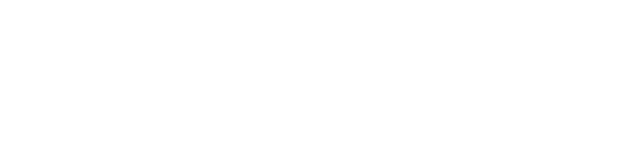
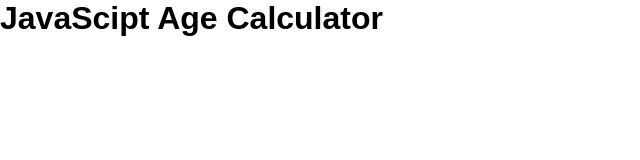
Before and after one commit to HassanEhsani/Age-Calculator, a plain HTML site: page index.html in a window 1280 px wide. Shown: the whole page, without its empty margins (0-640 px from the left). Drawn offline with Linux system fonts and the light colour scheme.

Commit message:
Start the project

```diff
--- a/index.html
+++ b/index.html
@@ -8,7 +8,9 @@
 </head>
 <body>
     <div class="container">
-
+        <div class="calculator">
+            <h1>JavaScipt Age Calculator</h1>
+        </div>
     </div>
 </body>
 </html>
```
